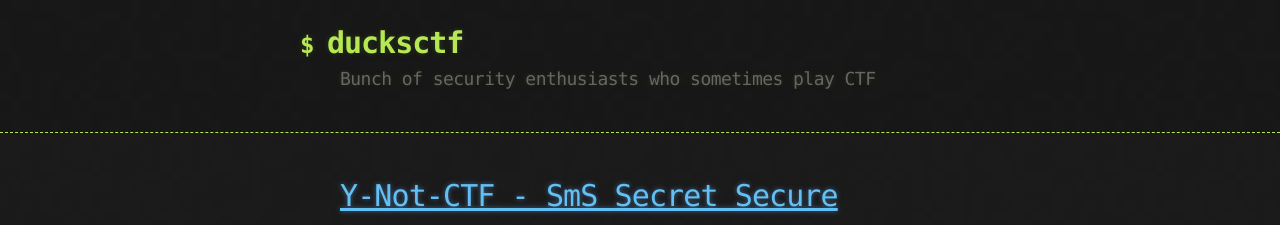
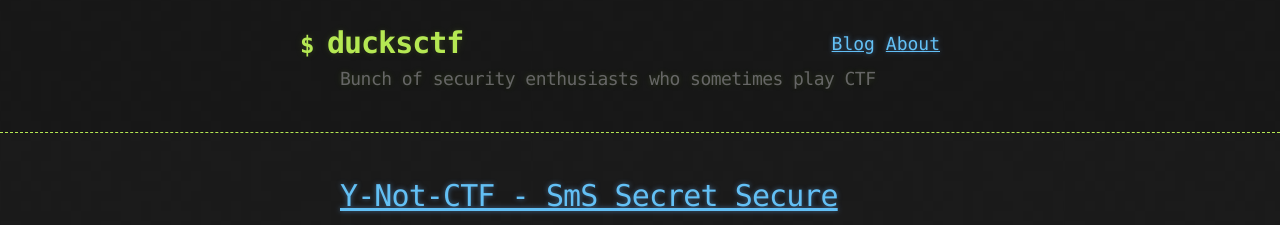
Before and after one commit to duksctf/duksctf.github.io, a Jekyll site: the page built from index.html, in a window 1280 px wide. Shown: the top 225 px of the page. Built offline with Jekyll 4.4.1, drawn with Linux system fonts in a browser that asks for light colours.

Commit message:
added menu at the top

```diff
--- a/_layouts/default.html
+++ b/_layouts/default.html
@@ -13,6 +13,10 @@
 
     <header>
       <div class="container">
+        <nav>
+            <a href="/">Blog</a>
+            <a href="/about">About</a>
+        </nav>
         <h1>{{ site.title | default: site.github.repository_name }}</h1>
         <h2>{{ site.description | default: site.github.project_tagline }}</h2>
 
--- a/assets/css/style.scss
+++ b/assets/css/style.scss
@@ -4,12 +4,13 @@
 @import 'jekyll-theme-hacker';
 
 
-// separator for main page - added by dummys
+// custom added by dummys
+// separator for main page
+
 .line-separator{
 height:1px;
 margin-top:10px;
 background:#b5e853;
-// background:#717171;
 margin:1em auto;
 width:17em;
 
@@ -23,3 +24,12 @@
   font-style: italic;
   color: #828282;
 }
+
+// for the little menu at the front page
+
+nav {
+  float: right;
+  margin-top: 10px;
+  //font-family: "Helvetica Neue", Helvetica, Arial, sans-serif;
+  font-size: 18px;
+}
```
Also changed, not shown: 1 other file.
